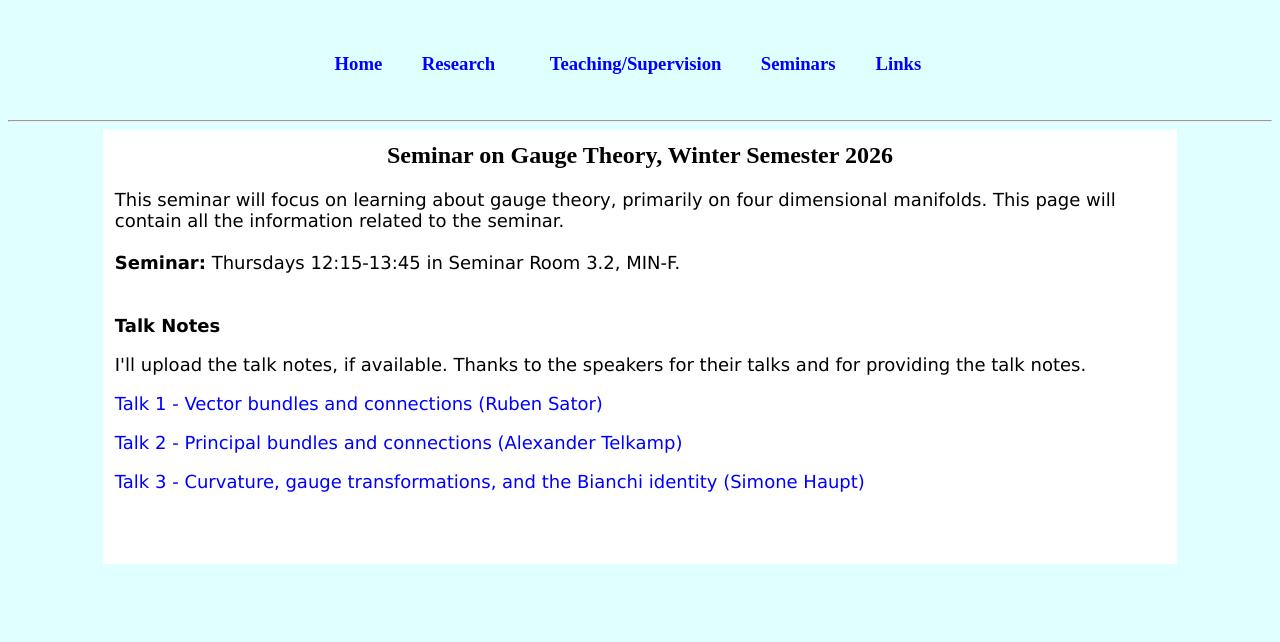
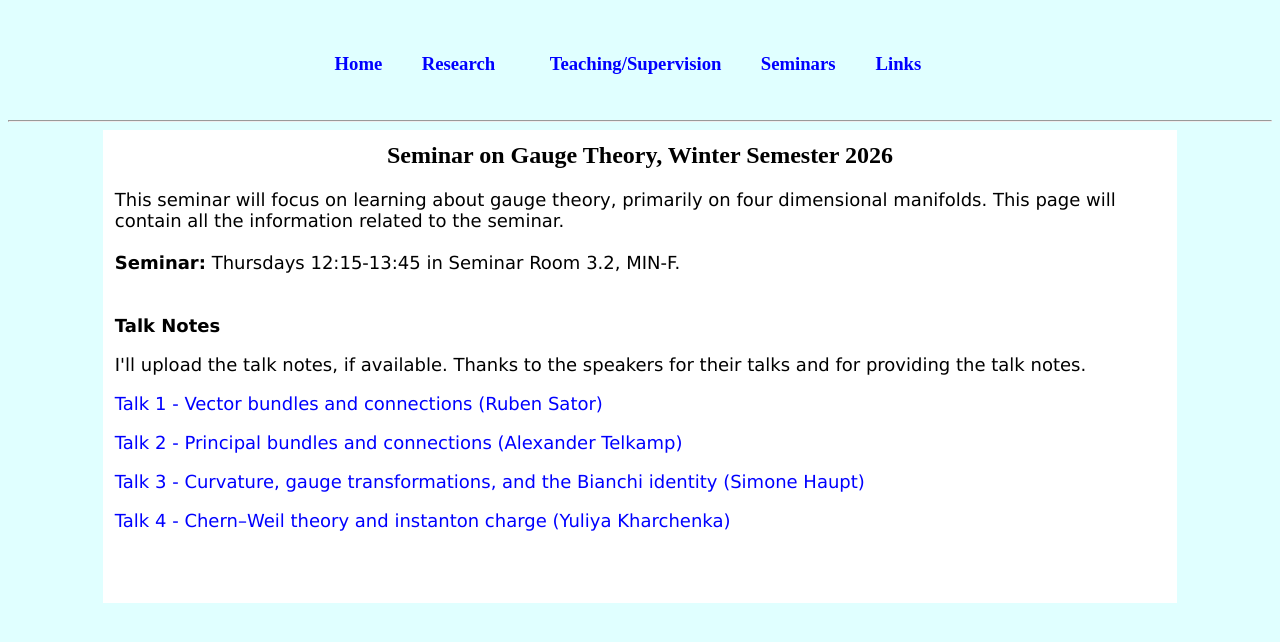
Before and after one commit to S-Dwivedi/S-Dwivedi.github.io, a plain HTML site: page gaugetheorysem.html in a window 1280 px wide. Drawn offline with nearby package versions, Linux system fonts and the light colour scheme; some packages are replaced by stand-ins of ours.

Commit message:
Update gaugetheorysem.html

```diff
--- a/gaugetheorysem.html
+++ b/gaugetheorysem.html
@@ -159,6 +159,11 @@ This seminar will focus on learning about gauge theory, primarily on four dimens
 
 <p><a href="Gauge Theory Seminar/talk3.pdf">Talk 3 - Curvature, gauge transformations, and the Bianchi identity (Simone Haupt)</a> </p>
 
+<p><a href="Gauge Theory Seminar/talk4.pdf">Talk 4 - Chern–Weil theory and instanton charge (Yuliya Kharchenka)</a> </p>
+
+
+
+
 
 
 
```
